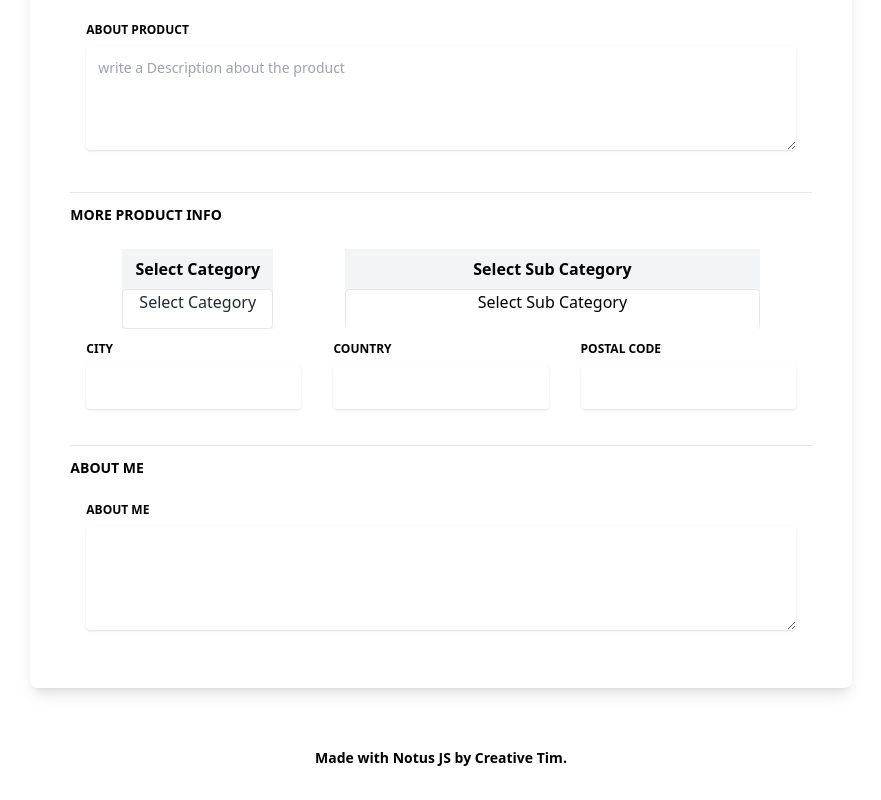
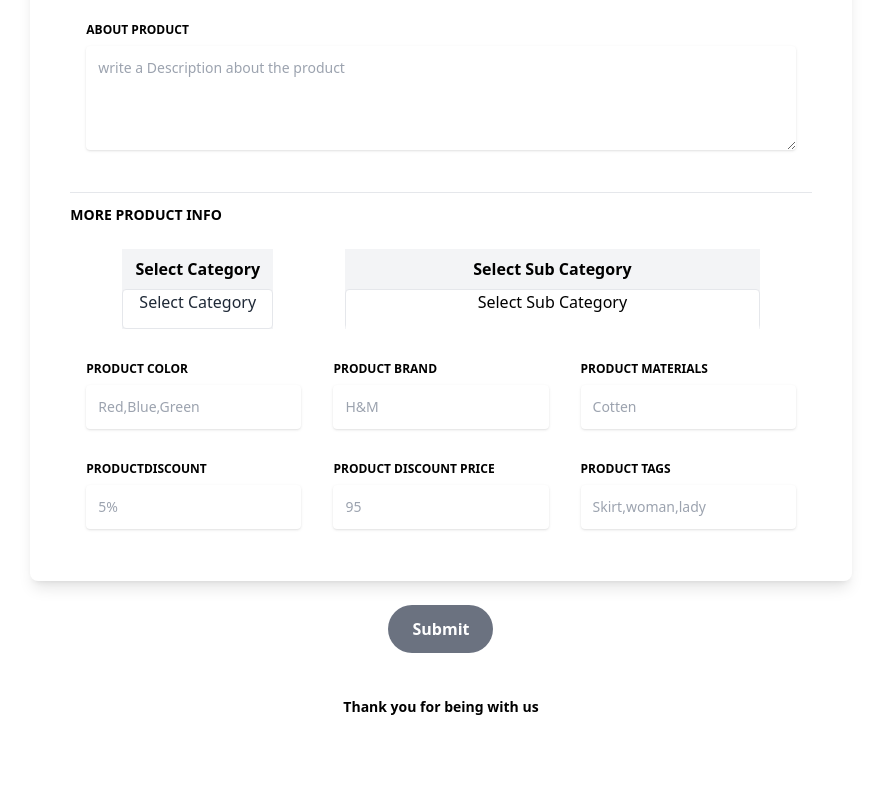
Before and after one commit to Nishantsingh11/GenzCloths, a React (Create React App) app in the folder frontend/: page /seller/additem in a window 1280 px wide. Shown: the part 467-1267 px from the top of the page, without its empty margins (199-1080 px from the left). After the commit the page ends 1216 px from the top, so only its background shows below. Built offline with nearby package versions, Linux system fonts and the light colour scheme.

Commit message:
form for seller is done

```diff
--- a/frontend/src/Components/ForSeller/FormForSeller.jsx
+++ b/frontend/src/Components/ForSeller/FormForSeller.jsx
@@ -30,7 +30,7 @@ const FormForSeller = () => {
     //   const categoryName = "Men's Clothing";
     const subcategories = findSubcategories(selectedMainCategory);
     console.log(subcategories);
-    const handlesubformdata = (subcategorie) =>{
+    const handlesubformdata = (subcategorie) => {
         setSelectedSubCategory(subcategorie)
     }
 
@@ -114,7 +114,7 @@ const FormForSeller = () => {
                                                 <div className="relative">
                                                     <div className="h-10 bg-white text-center border border-gray-200 rounded items-center">
                                                         <p className="px-4 appearance-none outline-none text-gray-800 w-full">
-                                                            {selectedMainCategory ? selectedMainCategory :"Select Category" }
+                                                            {selectedMainCategory ? selectedMainCategory : "Select Category"}
                                                         </p>
 
 
@@ -123,7 +123,7 @@ const FormForSeller = () => {
                                                     {isToggle &&
                                                         <>
                                                             {categories.map((item, index) => {
-                                                                        return    <div className="cursor-pointer group">
+                                                                return <div className="cursor-pointer group">
                                                                     <div>
 
                                                                         <button
@@ -147,7 +147,7 @@ const FormForSeller = () => {
                                                 </label>
                                                 <div className="relative">
                                                     <div className="h-10 bg-white text-center  border border-gray-200 rounded items-center"> {
-                                                    selectedSubCategory ? selectedSubCategory : "Select Sub Category" }
+                                                        selectedSubCategory ? selectedSubCategory : "Select Sub Category"}
                                                         <input name="select" id="select" className="px-4 appearance-none outline-none text-gray-800 w-full" />
 
 
@@ -155,7 +155,7 @@ const FormForSeller = () => {
 
                                                     <input type="checkbox" name="show_more" id="show_more" className="hidden peer" />
                                                     {
-                                                        isSubToggle  &&
+                                                        isSubToggle &&
                                                         <div className="">
                                                             {subcategories.map((item, index) => {
                                                                 return <div className="cursor-pointer group tx" key={index}>
@@ -175,56 +175,69 @@ const FormForSeller = () => {
                                         </div>
                                     </div>
                                 </div>
-                                <div className="w-full lg:w-4/12 px-4">
+                                <div className="w-full lg:w-4/12 px-4 mt-5">
                                     <div className="relative w-full mb-3">
                                         <label className="block uppercase text-blueGray-600 text-xs font-bold mb-2" htmlFor="grid-password">
-                                            City
+                                            Product Color
                                         </label>
-                                        <input type="email" className="border-0 px-3 py-3 placeholder-blueGray-300 text-blueGray-600 bg-white rounded text-sm shadow focus:outline-none focus:ring w-full ease-linear transition-all duration-150" />
+                                        <input type="email" className="border-0 px-3 py-3 placeholder-blueGray-300 text-blueGray-600 bg-white rounded text-sm shadow focus:outline-none focus:ring w-full ease-linear transition-all duration-150" placeholder='Red,Blue,Green' />
                                     </div>
                                 </div>
-                                <div className="w-full lg:w-4/12 px-4">
+                                <div className="w-full lg:w-4/12 px-4 mt-5">
                                     <div className="relative w-full mb-3">
                                         <label className="block uppercase text-blueGray-600 text-xs font-bold mb-2" htmlFor="grid-password">
-                                            Country
+                                            Product Brand
                                         </label>
-                                        <input type="text" className="border-0 px-3 py-3 placeholder-blueGray-300 text-blueGray-600 bg-white rounded text-sm shadow focus:outline-none focus:ring w-full ease-linear transition-all duration-150" />
+                                        <input type="text" className="border-0 px-3 py-3 placeholder-blueGray-300 text-blueGray-600 bg-white rounded text-sm shadow focus:outline-none focus:ring w-full ease-linear transition-all duration-150" placeholder='H&M' />
                                     </div>
                                 </div>
-                                <div className="w-full lg:w-4/12 px-4">
+                                <div className="w-full lg:w-4/12 px-4 mt-5">
                                     <div className="relative w-full mb-3">
                                         <label className="block uppercase text-blueGray-600 text-xs font-bold mb-2" htmlFor="grid-password">
-                                            Postal Code
-                                        </label>
-                                        <input type="text" className="border-0 px-3 py-3 placeholder-blueGray-300 text-blueGray-600 bg-white rounded text-sm shadow focus:outline-none focus:ring w-full ease-linear transition-all duration-150" />
+                                            Product Materials                                        </label>
+                                        <input type="text" className="border-0 px-3 py-3 placeholder-blueGray-300 text-blueGray-600 bg-white rounded text-sm shadow focus:outline-none focus:ring w-full ease-linear transition-all duration-150" placeholder='Cotten' />
                                     </div>
                                 </div>
-                            </div>
-
-                            <hr className="mt-6 border-b-1 border-blueGray-300" />
-
-                            <h6 className="text-blueGray-400 text-sm mt-3 mb-6 font-bold uppercase">
-                                About Me
-                            </h6>
-                            <div className="flex flex-wrap">
-                                <div className="w-full lg:w-12/12 px-4">
+                                <div className="w-full lg:w-4/12 px-4 mt-5">
                                     <div className="relative w-full mb-3">
                                         <label className="block uppercase text-blueGray-600 text-xs font-bold mb-2" htmlFor="grid-password">
-                                            About me
+                                            productDiscount
                                         </label>
-                                        <textarea type="text" className="border-0 px-3 py-3 placeholder-blueGray-300 text-blueGray-600 bg-white rounded text-sm shadow focus:outline-none focus:ring w-full ease-linear transition-all duration-150" rows="4"></textarea>
+                                        <input type="email" className="border-0 px-3 py-3 placeholder-blueGray-300 text-blueGray-600 bg-white rounded text-sm shadow focus:outline-none focus:ring w-full ease-linear transition-all duration-150" placeholder='5%' />
+                                    </div>
+                                </div>
+                                <div className="w-full lg:w-4/12 px-4 mt-5">
+                                    <div className="relative w-full mb-3">
+                                        <label className="block uppercase text-blueGray-600 text-xs font-bold mb-2" htmlFor="grid-password">
+                                            Product Discount Price
+                                        </label>
+                                        <input type="text" className="border-0 px-3 py-3 placeholder-blueGray-300 text-blueGray-600 bg-white rounded text-sm shadow focus:outline-none focus:ring w-full ease-linear transition-all duration-150" placeholder='95' />
+                                    </div>
+                                </div>
+                                <div className="w-full lg:w-4/12 px-4 mt-5">
+                                    <div className="relative w-full mb-3">
+                                        <label className="block uppercase text-blueGray-600 text-xs font-bold mb-2" htmlFor="grid-password">
+                                            Product Tags                                        </label>
+                                        <input type="text" className="border-0 px-3 py-3 placeholder-blueGray-300 text-blueGray-600 bg-white rounded text-sm shadow focus:outline-none focus:ring w-full ease-linear transition-all duration-150" placeholder='Skirt,woman,lady' />
                                     </div>
                                 </div>
                             </div>
                         </form>
+
                     </div>
+                </div>
+                <div className='text-center'>
+
+                <button class="bg-gray-500 hover:bg-gray-700 text-white font-bold py-3 px-6 mx-auto rounded-full" type='submit'>
+                    Submit
+                </button>
                 </div>
                 <footer className="relative  pt-8 pb-6 mt-2">
                     <div className="container mx-auto px-4">
                         <div className="flex flex-wrap items-center md:justify-between justify-center">
                             <div className="w-full md:w-6/12 px-4 mx-auto text-center">
                                 <div className="text-sm text-blueGray-500 font-semibold py-1">
-                                    Made with <a href="https://www.creative-tim.com/product/notus-js" className="text-blueGray-500 hover:text-gray-800" >Notus JS</a> by <a href="https://www.creative-tim.com" className="text-blueGray-500 hover:text-blueGray-800" > Creative Tim</a>.
+                                    Thank you for being with us
                                 </div>
                             </div>
                         </div>
@@ -233,8 +246,6 @@ const FormForSeller = () => {
             </div >
         </section >
         </>
-
-
     )
 }
 
```
Lines whose indentation alone changed are shown as unchanged.
